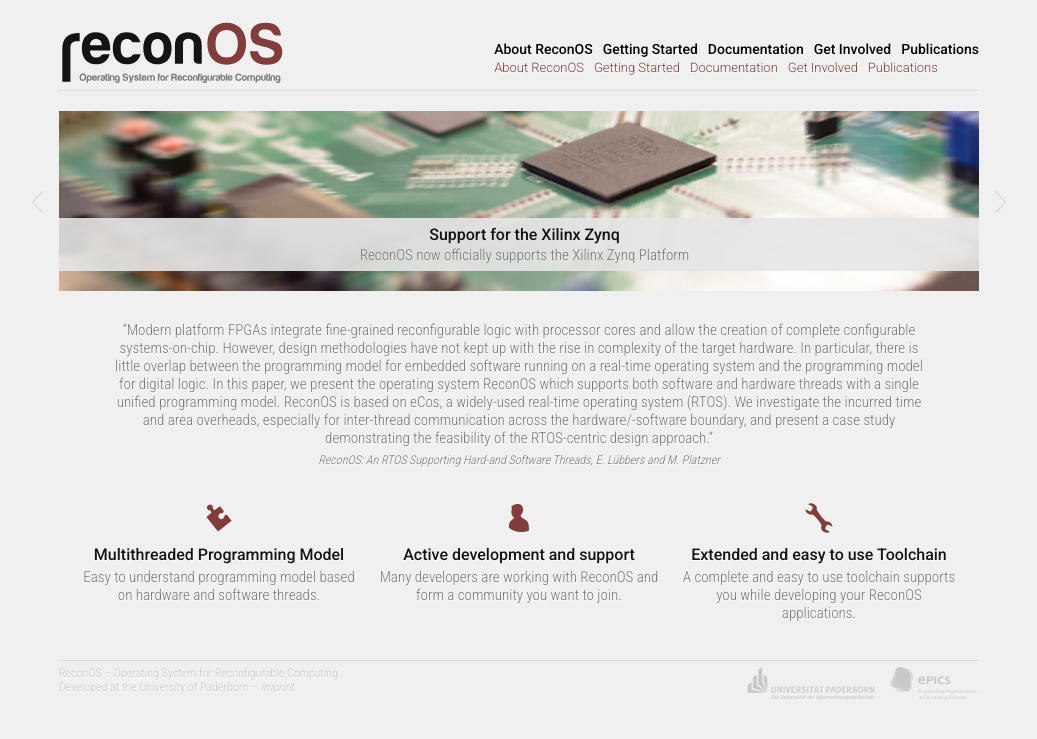
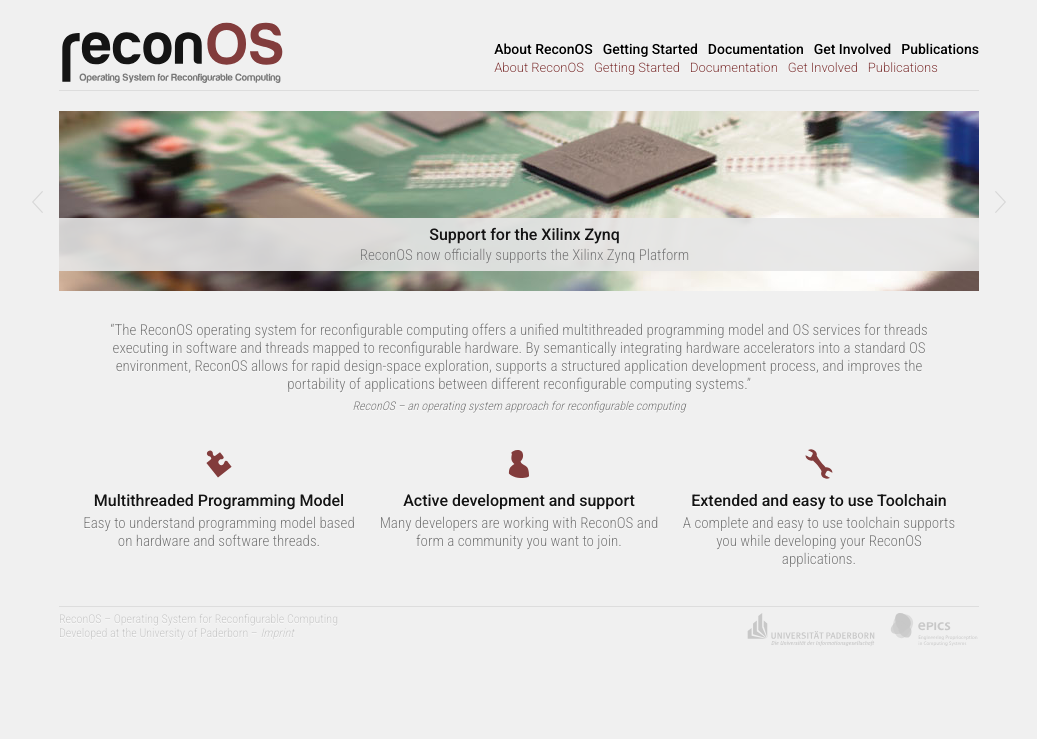
Before and after one commit to ReconOS/reconos.github.io, a Jekyll site: the page built from index.md, in a window 1280 px wide. Shown: the top 739 px of the page, without its empty margins (121-1158 px from the left). Built offline with Jekyll 4.4.1, drawn with Linux system fonts in a browser that asks for light colours; Markdown is read by kramdown in place of the engine named in the settings.

Commit message:
Changed quote on home page to excerpt from MICRO paper (fixes #2)

```diff
--- a/index.md
+++ b/index.md
@@ -13,21 +13,14 @@ slider:
       Dynamically Reconfigurable Hardware Threads,
       ReconOS allows to dynamically reconfigure your hardware threads utilizing the partial reconfiguration features of the FPGA]
 ---
-> "Modern platform FPGAs integrate fine-grained reconfigurable
-> logic with processor cores and allow the creation of complete
-> configurable systems-on-chip. However, design methodologies
-> have not kept up with the rise in complexity of the target
-> hardware. In particular, there is little overlap between the
-> programming model for embedded software running on a real-time
-> operating system and the programming model for digital logic.
-> In this paper, we present the operating system ReconOS which
-> supports both software and hardware threads with a single unified
-> programming model. ReconOS is based on eCos, a widely-used real-time
-> operating system (RTOS). We investigate the incurred time and
-> area overheads, especially for inter-thread communication across
-> the hardware/-software boundary, and present a case study
-> demonstrating the feasibility of the RTOS-centric design approach."
-> <cite>ReconOS: An RTOS Supporting Hard-and Software Threads, E. Lübbers and M. Platzner</cite>
+> "The ReconOS operating system for reconfigurable computing offers a unified
+> multithreaded programming model and OS services for threads executing in
+> software and threads mapped to reconfigurable hardware. By semantically
+> integrating hardware accelerators into a standard OS environment,
+> ReconOS allows for rapid design-space exploration, supports a structured
+> application development process, and improves the portability of applications
+> between different reconfigurable computing systems."
+> <cite>ReconOS – an operating system approach for reconfigurable computing</cite>
 
 * ![image]({{ site.url }}/assets/images/bullet_puzzle.svg)
   # Multithreaded Programming Model
```
